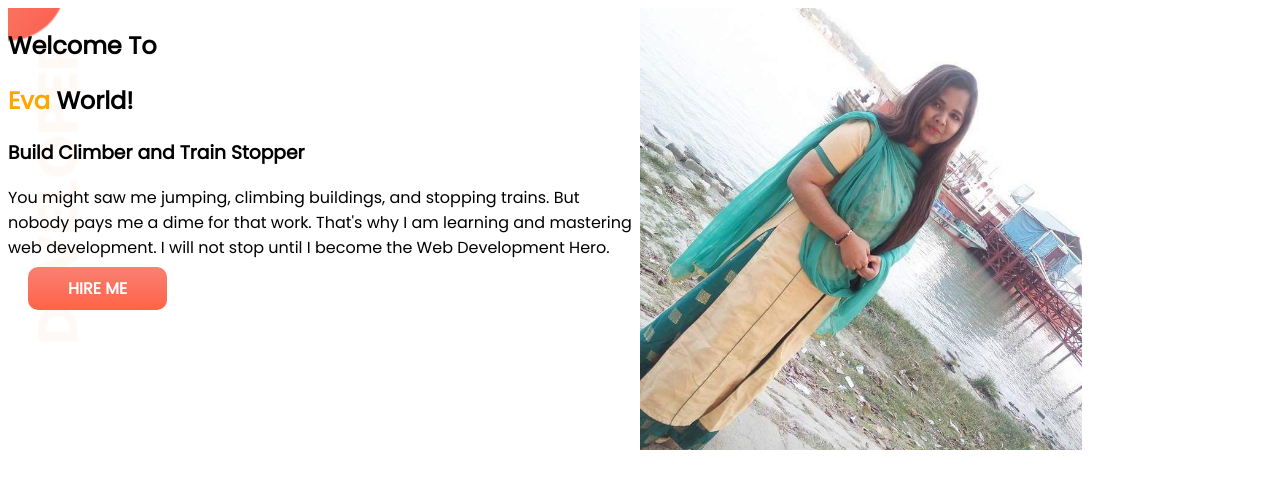
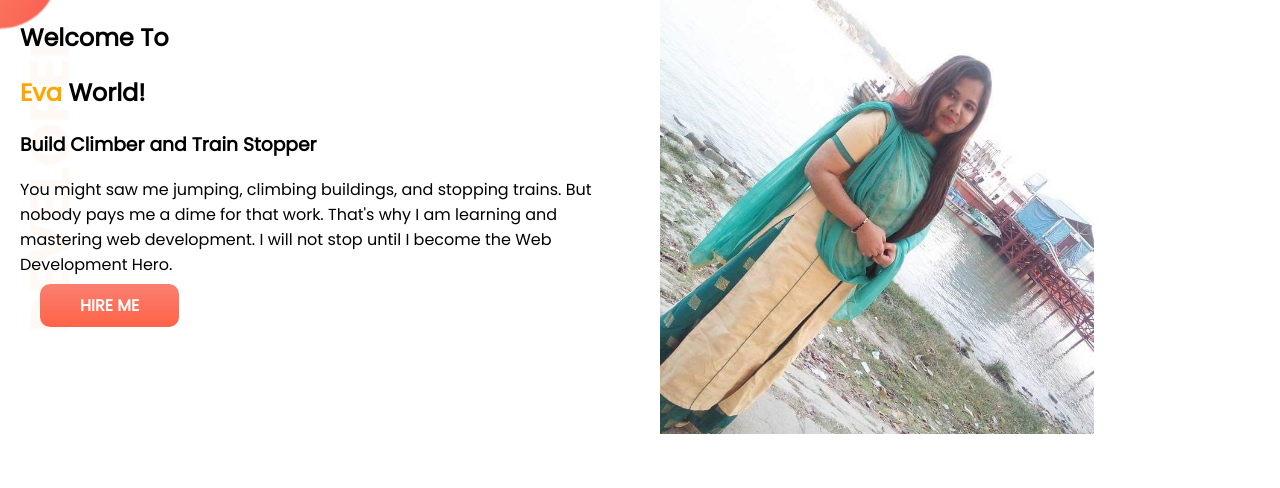
Before and after one commit to rojinaeva/eva-first-try-portfolio-website, a plain HTML site: page index.html in a window 1280 px wide. Drawn offline with Linux system fonts and the light colour scheme.

Commit message:
padding added try

```diff
--- a/style.css
+++ b/style.css
@@ -1,6 +1,7 @@
 body {
 
     font-family: Poppins, sans-serif;
+    margin: 0;
 }
 
 .orange-color {
@@ -12,10 +13,12 @@ body {
     background-image: url(images/top-banner.png);
     background-repeat: no-repeat;
     background-position: left;
+
 }
 
 .half-width {
     width: 50%;
+    padding-left: 20px;
 }
 
 .half-width img {
```
